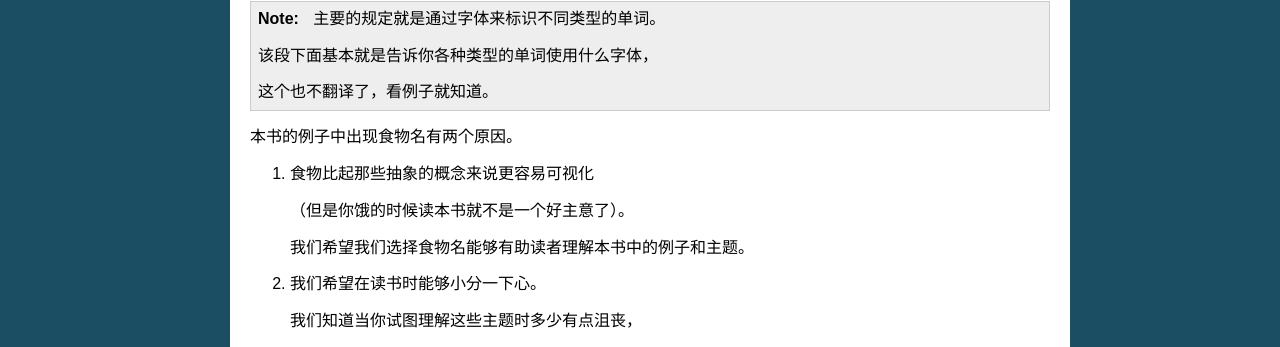
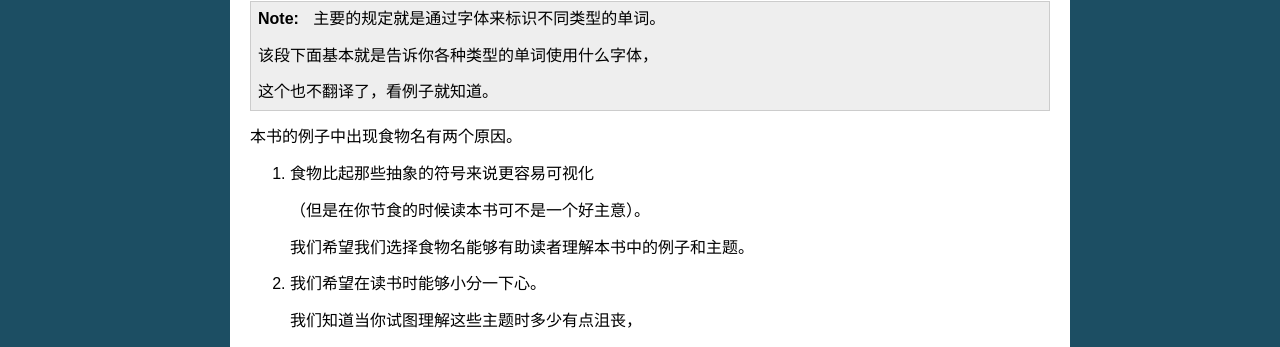
Before and after one commit to chenjiee815/a_little_java_a_few_patterns, a Sphinx documentation site: the page built from docs/source/preface.rst, in a window 1280 px wide. Shown: the part 1446-1793 px from the top of the page. Built offline with Sphinx 7.4.7, drawn with Linux system fonts in a browser that asks for light colours.

Commit message:
refresh preface

```diff
--- a/docs/source/preface.rst
+++ b/docs/source/preface.rst
@@ -89,9 +89,9 @@ Java在它的面向对象核心之上，提供了很多有用的特性及库。\
 
 本书的例子中出现食物名有两个原因。
 
-1. 食物比起那些抽象的概念来说更容易可视化
+1. 食物比起那些抽象的符号来说更容易可视化
 
-   （但是你饿的时候读本书就不是一个好主意了）。
+   （但是在你节食的时候读本书可不是一个好主意）。
 
    我们希望我们选择食物名能够有助读者理解本书中的例子和主题。
 
```
